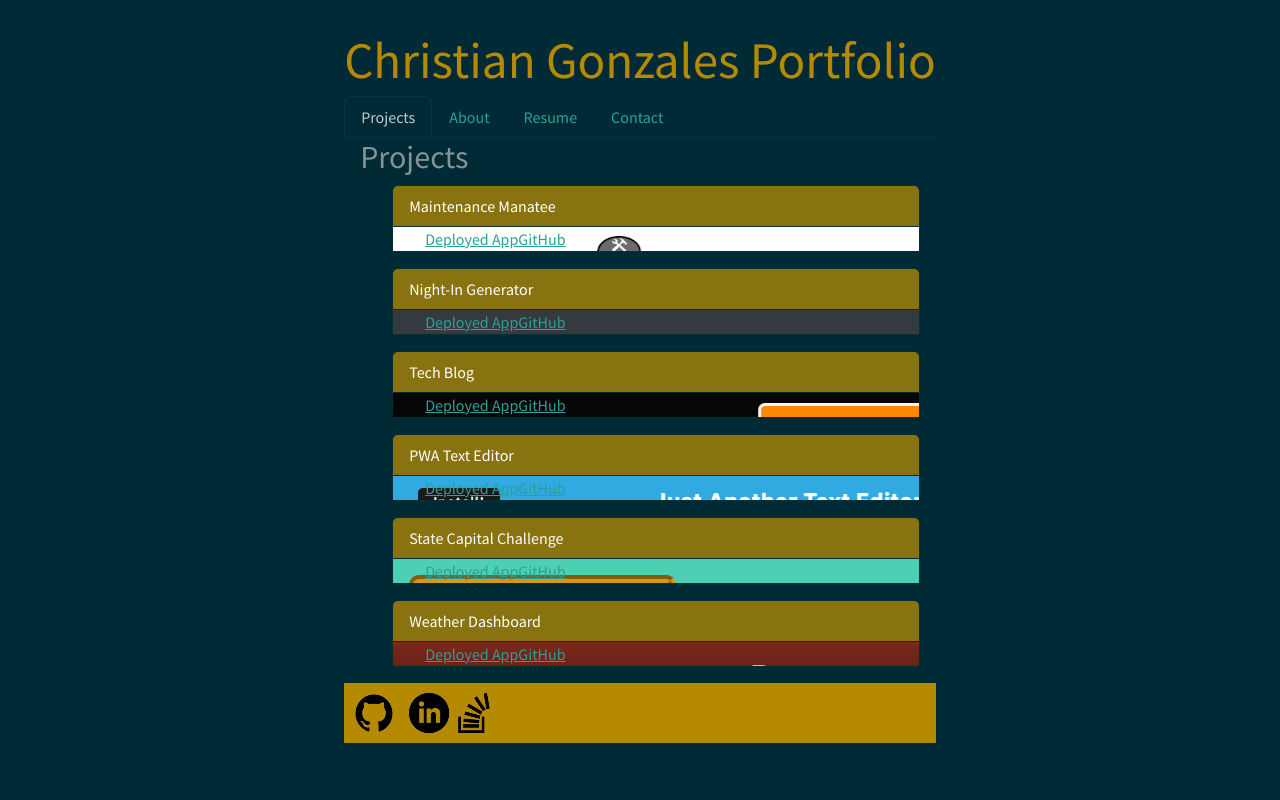
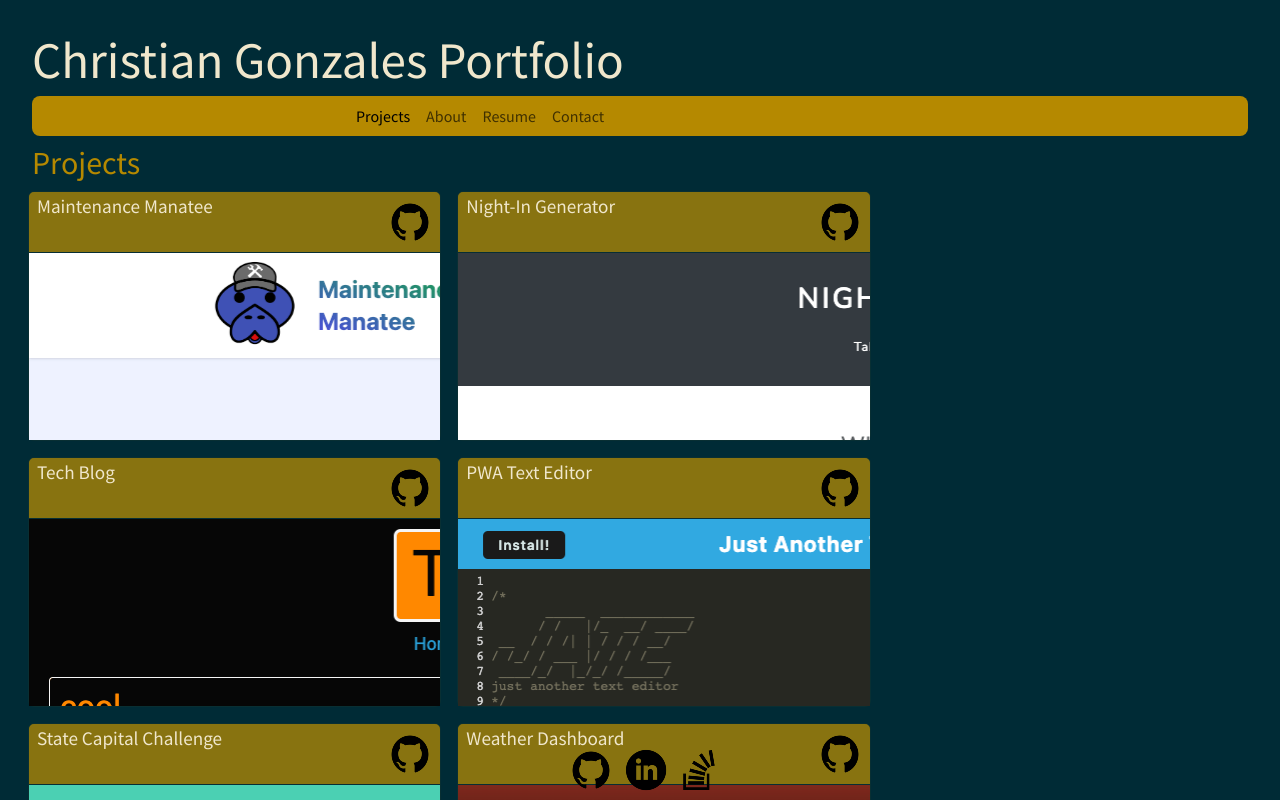
Before and after one commit to cdgonzo23/professional-portfolio-react, a React (Vite) app: page / in a window 1280 px wide. Shown: the top 800 px of the page. Built offline with nearby package versions, Linux system fonts and the light colour scheme.

Commit message:
attempted to style

```diff
--- a/src/App.css
+++ b/src/App.css
@@ -1,5 +1,4 @@
 #root {
-  max-width: 1280px;
   margin: 0 auto;
   padding: 2rem;
 }
--- a/src/App.jsx
+++ b/src/App.jsx
@@ -1,9 +1,9 @@
-import Container from './components/Container'
+import Pages from './components/PageRender';
 import './App.css'
 
 function App() {
 
-  return <Container />
+  return <Pages />
 }
 
 export default App
--- a/src/components/Container.jsx
+++ /dev/null
@@ -1,13 +0,0 @@
-import Header from './Header';
-import Pages from './PageRender';
-import Footer from './Footer';
-
-export default function Container() {
-    return (
-        <>
-        <Header />
-        <Pages />
-        <Footer />
-        </>
-    )
-}
--- a/src/components/Footer.jsx
+++ b/src/components/Footer.jsx
@@ -4,14 +4,14 @@ import Stack from '../assets/stack.png'
 
 function Footer() {
   return (
-    <footer className="bg-primary">
+    <footer>
         <a href="https://github.com/cdgonzo23" className="text-light">
         <img src={GitHub} alt='GitHub Logo'/>
         </a>
         <a href="https://www.linkedin.com/in/cd-gonzo4223" className="text-light">
           <img src={LinkedIn} alt='LinkedIn Logo'/>
         </a>
-        <a href="https://stackoverflow.com/users/22528990/cd-gonzo" className="text-light">
+        <a style={{marginLeft: 8}} href="https://stackoverflow.com/users/22528990/cd-gonzo" className="text-light">
         <img src={Stack} alt='Stack OverFlow Logo'/>
         </a>
     </footer>
--- a/src/components/Header.jsx
+++ b/src/components/Header.jsx
@@ -1,7 +1,3 @@
 export default function Header() {
-  return (
-    <header>
-        <h1 className="text-primary">Christian Gonzales Portfolio</h1>
-    </header>
-  )
+  return <h1>Christian Gonzales Portfolio</h1>
 }
--- a/src/components/Nav.jsx
+++ b/src/components/Nav.jsx
@@ -2,7 +2,9 @@ import PropTypes from 'prop-types'
 
 function Nav({ currentPage, handlePageChange }) {
     return (
-      <ul className="nav nav-tabs">
+      <div className='container-fluid'>
+        <div className='navbar-collapse'>
+          <ul className="navbar-nav me-auto">
             <li className="nav-item">
               <a
                 href="#projects"
@@ -40,6 +42,8 @@ function Nav({ currentPage, handlePageChange }) {
               </a>
             </li>
           </ul>
+        </div>
+      </div>
     );
 }
 
--- a/src/components/PageRender.jsx
+++ b/src/components/PageRender.jsx
@@ -1,5 +1,7 @@
 import { useState } from 'react';
-import Nav from './Nav'
+import Header from './Header';
+import Nav from './Nav';
+import Footer from './Footer';
 import Projects from './pages/Projects';
 import About from './pages/About';
 import Contact from './pages/Contact';
@@ -25,12 +27,16 @@ export default function PortfolioContainer() {
 
     return (
       <>
-      <nav>
-        {/* passing the current page and the page change handler */}
-        <Nav currentPage={currentPage} handlePageChange={handlePageChange} />
-        {/* function rendering the page */}
-      </nav>
-        <main className="mx-3">{renderPage()}</main>
+      <header>
+        <Header />
+        <nav className='navbar navbar-expand-lg bg-primary'>
+          {/* passing the current page and the page change handler */}
+          <Nav currentPage={currentPage} handlePageChange={handlePageChange} />
+          {/* function rendering the page */}
+        </nav>
+      </header>
+      <main>{renderPage()}</main>
+      <Footer />
       </>
     );
   }
--- a/src/components/pages/About.jsx
+++ b/src/components/pages/About.jsx
@@ -5,11 +5,9 @@ function About() {
     <>
     <h2>About</h2>
     <img className='selfie' src={Selfie} alt="selfie"/>
-    <div>
-        <p>
-            Lorem ipsum dolor sit amet consectetur adipisicing elit. Accusamus totam quia ullam quasi quae debitis nostrum, labore corrupti temporibus fugiat! Cupiditate eos, earum inventore laudantium nostrum dicta possimus. Autem, ducimus.
-        </p>
-    </div>
+    <p>
+      Lorem ipsum dolor sit amet consectetur adipisicing elit. Accusamus totam quia ullam quasi quae debitis nostrum, labore corrupti temporibus fugiat! Cupiditate eos, earum inventore laudantium nostrum dicta possimus. Autem, ducimus.
+    </p>
     </>
   )
 }
--- a/src/components/pages/Projects.jsx
+++ b/src/components/pages/Projects.jsx
@@ -1,23 +1,24 @@
-import Portfolio from '../utils/projects'
+import Portfolio from '../utils/projects';
+import GitHub from '../../assets/github.png';
+
 
 function Projects() {
   return (
     <>
     <h2>Projects</h2>
-    <ul>
+    <div className='row'>
       {Portfolio.map((project) => (
-      <div className='card text-white bg-primary mb-3' key={project.id}>
-        <div className='card-header'>{project.title}</div>
-        <div style={{backgroundImage: `url(${project.src})`}}>
-          {/* <img src={project.src} /> */}
-          <ul>
-            <a href={project.link}>Deployed App</a>
-            <a href={project.github}>GitHub</a>
-          </ul>
+      <div className='card bg-primary mb-3 col-md-4 mx-2' key={project.id}>
+        <div className='card-header'>
+          <a href={project.link}>{project.title}</a>
+          <a href={project.github}>
+          <img src={GitHub} alt='GitHub Logo'/>
+          </a>
         </div>
+        <div className='card-body' style={{backgroundImage: `url(${project.src})`}}></div>
       </div>
       ))}
-    </ul>
+    </div>
     </>
 
   )
--- a/src/index.css
+++ b/src/index.css
@@ -1,23 +1,61 @@
-:root {
-  font-family: Inter, system-ui, Avenir, Helvetica, Arial, sans-serif;
-  line-height: 1.5;
-  font-weight: 400;
 
-  font-synthesis: none;
-  text-rendering: optimizeLegibility;
-  -webkit-font-smoothing: antialiased;
-  -moz-osx-font-smoothing: grayscale;
-  -webkit-text-size-adjust: 100%;
+body {
+  display: flex;
+  min-height: 100vh;
 }
 
-body {
-  margin: 0;
+header {
   display: flex;
-  min-width: 320px;
-  min-height: 100vh;
+  flex-direction: column;
 }
 
 h1 {
   font-size: 3.2em;
   line-height: 1.1;
+  color: #f0e7cc;
 }
+
+h2 {
+  margin-top: 8px;
+  color: #b58900;
+}
+
+.navbar {
+  padding: 0;
+  border-radius: 8px;
+}
+
+.container-fluid {
+  width: 50%;
+}
+
+.card {
+  min-height: 250px;
+  padding-left: 0%;
+  padding-right: 0%;
+}
+
+.card-header {
+  display: flex;
+  justify-content: space-between;
+  text-align: center;
+  padding: 0 0 0 8px;
+}
+
+a {
+  font-size: larger;
+  color: #f0e7cc;
+  text-decoration: none;
+}
+
+.btn {
+  margin-top: 16px;
+}
+
+footer {
+  position: fixed;
+  left: 0;
+  bottom: 0;
+  right: 0;
+  text-align: center;
+}
```
Also changed, not shown: src/assets/state-quiz.png. Lines whose indentation alone changed are shown as unchanged.
